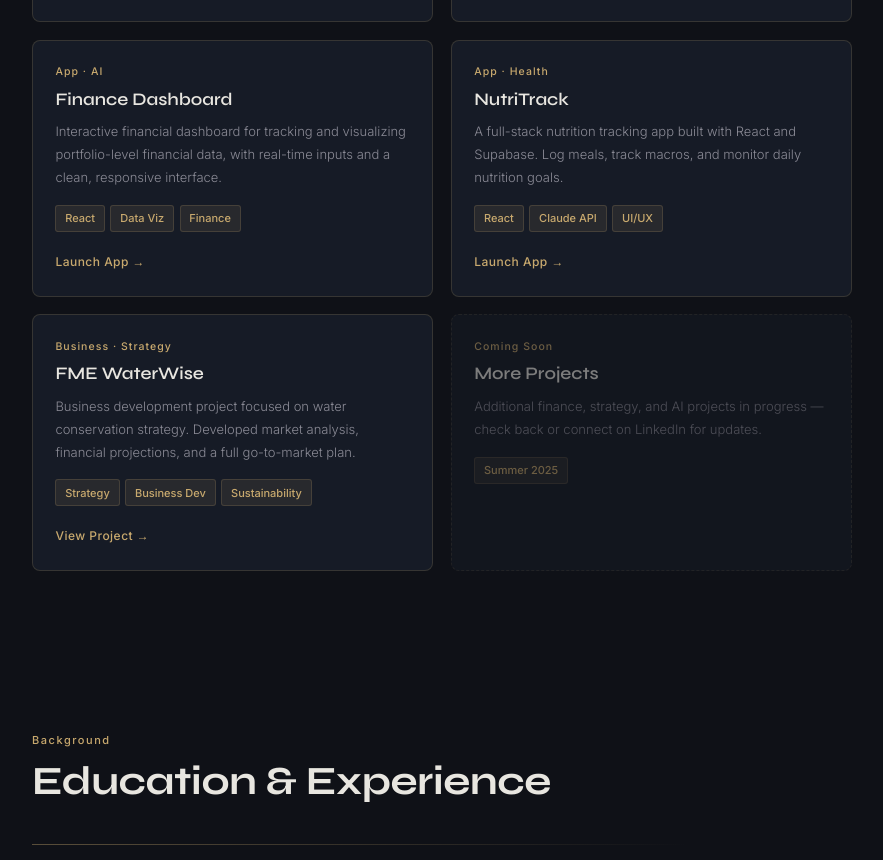
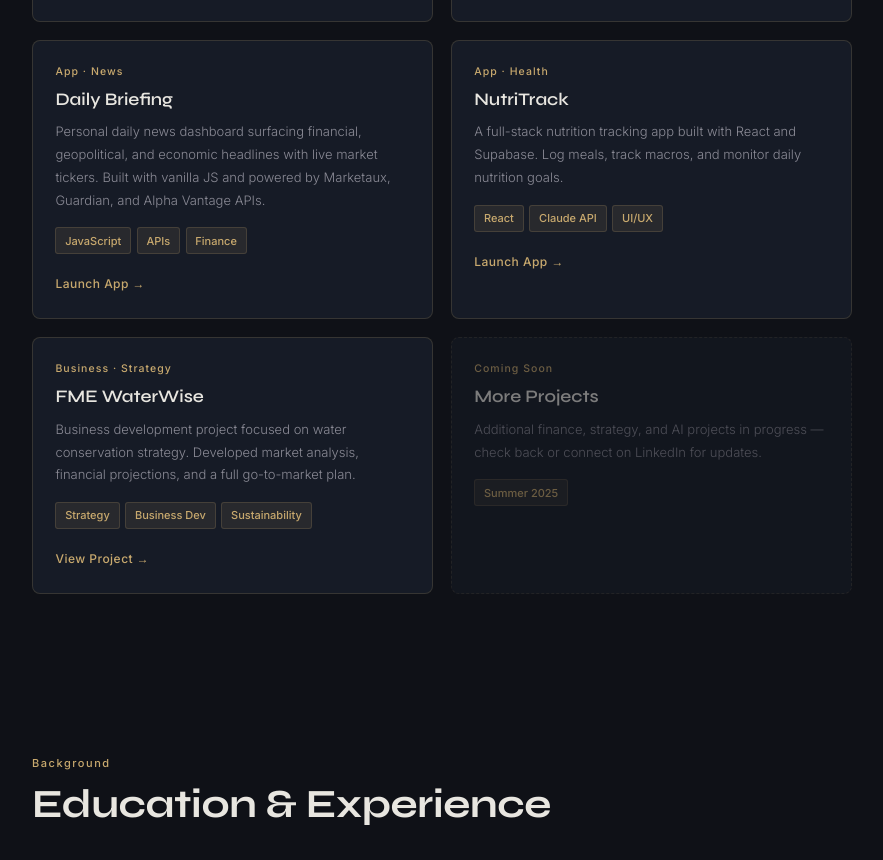
Before and after one commit to arjunpangarkar1/arjunpangarkar1.github.io, a plain HTML site: page index.html in a window 1280 px wide. Shown: the part 2224-3084 px from the top of the page, without its empty margins (198-1081 px from the left). Drawn offline with Linux system fonts and the light colour scheme.

Commit message:
Add Daily Briefing project card with live link

```diff
--- a/index.html
+++ b/index.html
@@ -249,11 +249,11 @@
     </div>
 
     <div class="project-card">
-      <p class="project-type">App &middot; AI</p>
-      <h3 class="project-title">Finance Dashboard</h3>
-      <p class="project-desc">Interactive financial dashboard for tracking and visualizing portfolio-level financial data, with real-time inputs and a clean, responsive interface.</p>
-      <div class="project-tags"><span class="tag">React</span><span class="tag">Data Viz</span><span class="tag">Finance</span></div>
-      <a href="#" class="project-link">Launch App →</a>
+      <p class="project-type">App &middot; News</p>
+      <h3 class="project-title">Daily Briefing</h3>
+      <p class="project-desc">Personal daily news dashboard surfacing financial, geopolitical, and economic headlines with live market tickers. Built with vanilla JS and powered by Marketaux, Guardian, and Alpha Vantage APIs.</p>
+      <div class="project-tags"><span class="tag">JavaScript</span><span class="tag">APIs</span><span class="tag">Finance</span></div>
+      <a href="https://arjunpangarkar1.github.io/daily-briefing/" class="project-link">Launch App →</a>
     </div>
 
     <div class="project-card">
```
